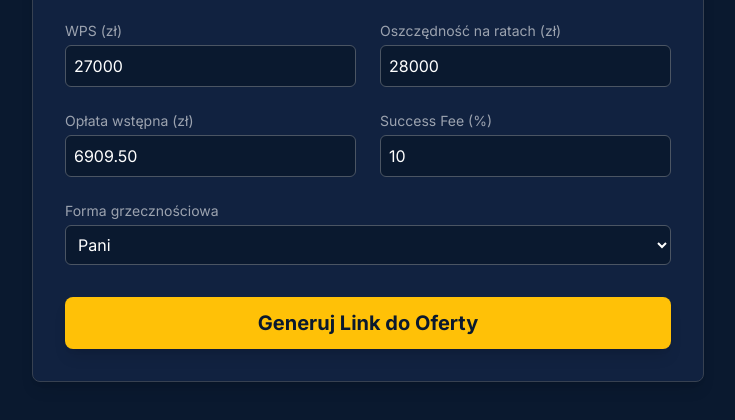
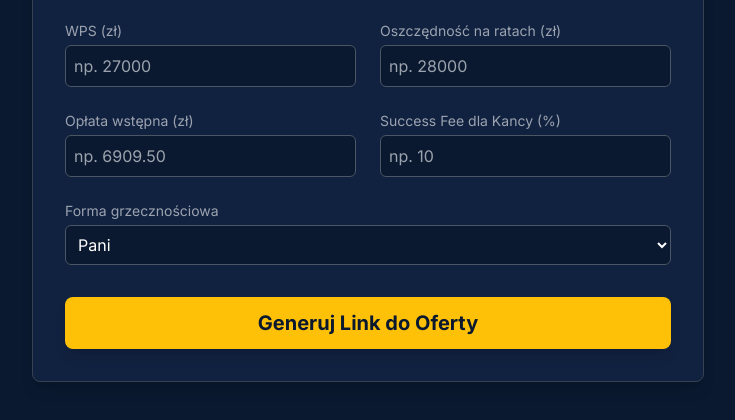
Before and after one commit to Daniel-KAF/narzedzia-skd, a plain HTML site: page generator.html in a window 1280 px wide. Shown: the part 104-524 px from the top of the page, without its empty margins (272-1007 px from the left). Drawn offline with nearby package versions, Linux system fonts and the light colour scheme.

Commit message:
generator.html

```diff
--- a/generator.html
+++ b/generator.html
@@ -20,19 +20,19 @@
             <div class="grid grid-cols-1 sm:grid-cols-2 gap-6">
                 <div>
                     <label for="wps" class="block text-sm font-medium text-gray-400 mb-1">WPS (zł)</label>
-                    <input type="number" id="wps" value="27000" class="w-full bg-[#0A192F] text-white border border-gray-600 rounded-md p-2 focus:ring-[#FFC107] focus:border-[#FFC107]">
+                    <input type="number" id="wps" placeholder="np. 27000" class="w-full bg-[#0A192F] text-white border border-gray-600 rounded-md p-2 focus:ring-[#FFC107] focus:border-[#FFC107]">
                 </div>
                 <div>
                     <label for="savings" class="block text-sm font-medium text-gray-400 mb-1">Oszczędność na ratach (zł)</label>
-                    <input type="number" id="savings" value="28000" class="w-full bg-[#0A192F] text-white border border-gray-600 rounded-md p-2 focus:ring-[#FFC107] focus:border-[#FFC107]">
+                    <input type="number" id="savings" placeholder="np. 28000" class="w-full bg-[#0A192F] text-white border border-gray-600 rounded-md p-2 focus:ring-[#FFC107] focus:border-[#FFC107]">
                 </div>
                 <div>
                     <label for="upfrontFee" class="block text-sm font-medium text-gray-400 mb-1">Opłata wstępna (zł)</label>
-                    <input type="number" id="upfrontFee" value="6909.50" class="w-full bg-[#0A192F] text-white border border-gray-600 rounded-md p-2 focus:ring-[#FFC107] focus:border-[#FFC107]">
+                    <input type="number" id="upfrontFee" placeholder="np. 6909.50" class="w-full bg-[#0A192F] text-white border border-gray-600 rounded-md p-2 focus:ring-[#FFC107] focus:border-[#FFC107]">
                 </div>
                 <div>
-                    <label for="successFee" class="block text-sm font-medium text-gray-400 mb-1">Success Fee (%)</label>
-                    <input type="number" id="successFee" value="10" class="w-full bg-[#0A192F] text-white border border-gray-600 rounded-md p-2 focus:ring-[#FFC107] focus:border-[#FFC107]">
+                    <label for="successFee" class="block text-sm font-medium text-gray-400 mb-1">Success Fee dla Kancy (%)</label>
+                    <input type="number" id="successFee" placeholder="np. 10" class="w-full bg-[#0A192F] text-white border border-gray-600 rounded-md p-2 focus:ring-[#FFC107] focus:border-[#FFC107]">
                 </div>
                  <div class="sm:col-span-2">
                     <label for="gender" class="block text-sm font-medium text-gray-400 mb-1">Forma grzecznościowa</label>
```
